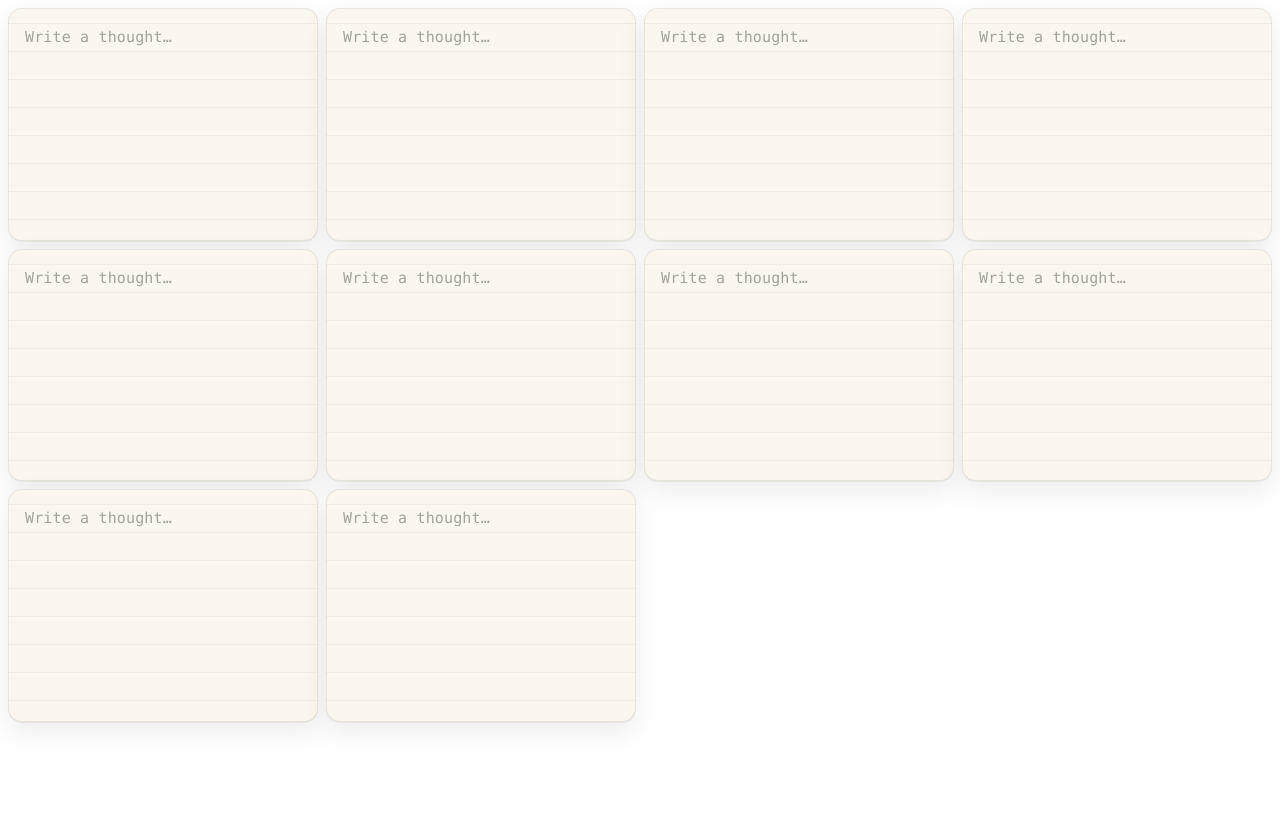
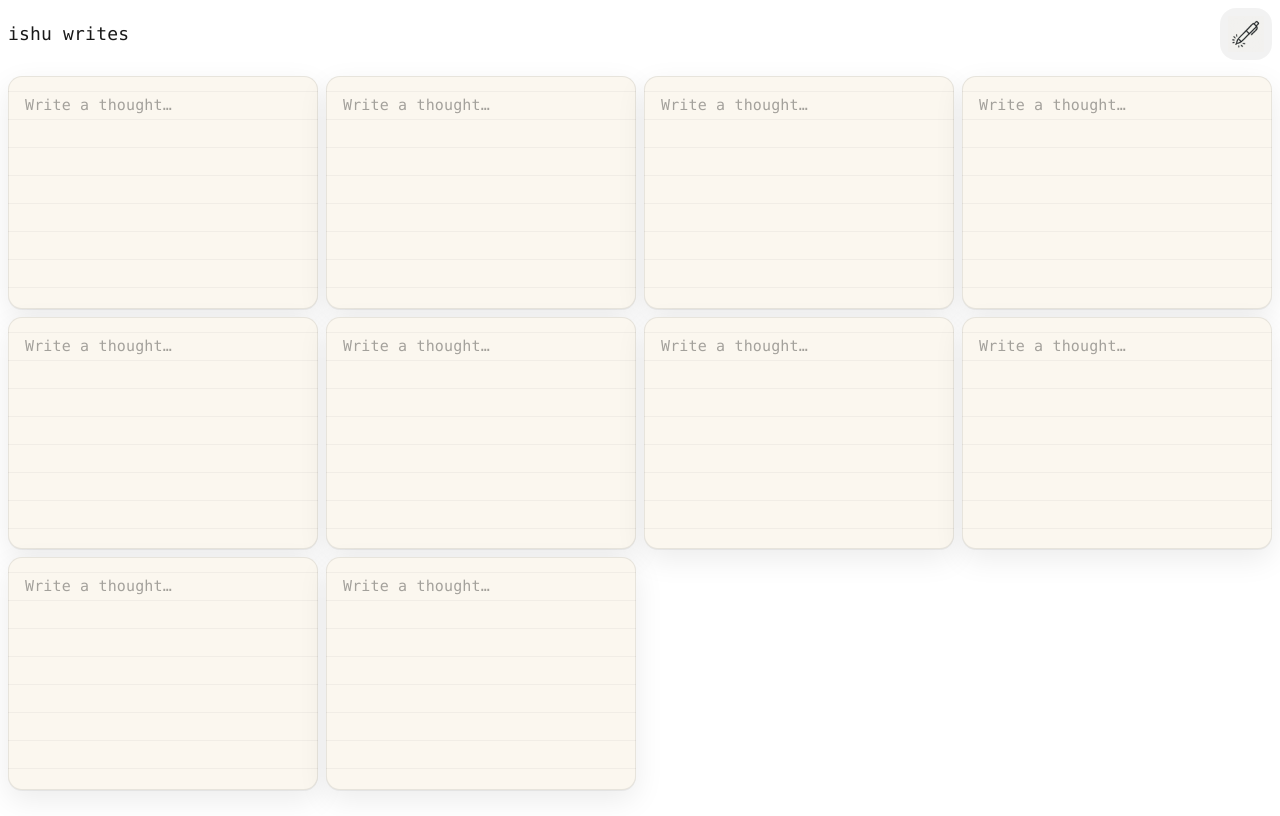
Before and after one commit to ishantgandhi/ishuwrites, a Next.js app: page / in a window 1280 px wide. Built offline with nearby package versions, Linux system fonts and the light colour scheme.

Commit message:
Remove CustomCursor component and replace ImageGallery with ThoughtBoard in Home component

```diff
--- a/src/app/layout.tsx
+++ b/src/app/layout.tsx
@@ -1,6 +1,5 @@
 import type { Metadata } from "next";
 import { Inter } from "next/font/google";
-import CustomCursor from "@/components/CustomCursor";
 import "./globals.css";
 
 const inter = Inter({ subsets: ["latin"] });
@@ -45,7 +44,6 @@ export default function RootLayout({
   return (
     <html lang="en">
       <body className={inter.className}>
-        <CustomCursor />
         {children}
       </body>
     </html>
--- a/src/app/page.tsx
+++ b/src/app/page.tsx
@@ -1,13 +1,10 @@
-import ImageGallery from "@/components/ImageGallery";
-import { images } from "@/data/images";
+import ThoughtBoard from "@/components/ThoughtBoard";
 
 export default async function Home() {
   return (
     <div className="min-h-screen p-2">
       <div className="w-full min-h-screen">
-        <div className="flex flex-col gap-6">
-          <ImageGallery images={images} />
-        </div>
+        <ThoughtBoard initialCount={10} />
       </div>
     </div>
   );
--- a/src/components/CustomCursor.tsx
+++ /dev/null
@@ -1,29 +0,0 @@
-"use client";
-
-import { motion, useMotionValue, useSpring } from "framer-motion";
-import { useEffect } from "react";
-
-export default function CustomCursor() {
-  const x = useMotionValue(-100);
-  const y = useMotionValue(-100);
-
-  const sx = useSpring(x, { stiffness: 800, damping: 45, mass: 0.2 });
-  const sy = useSpring(y, { stiffness: 800, damping: 45, mass: 0.2 });
-
-  useEffect(() => {
-    const onMove = (e: MouseEvent) => {
-      x.set(e.clientX);
-      y.set(e.clientY);
-    };
-    window.addEventListener("mousemove", onMove, { passive: true });
-    return () => window.removeEventListener("mousemove", onMove);
-  }, [x, y]);
-
-  return (
-    <motion.div
-      aria-hidden="true"
-      className="pointer-events-none fixed left-0 top-0 z-50 h-3 w-3 -translate-x-1/2 -translate-y-1/2 rounded-full bg-black"
-      style={{ x: sx, y: sy }}
-    />
-  );
-}
--- a/src/components/ImageGallery.tsx
+++ b/src/components/ImageGallery.tsx
@@ -2,7 +2,6 @@
 
 type ImageData = {
   id: string;
-  name: string;
   createdTime: string;
   url: string;
 };
--- /dev/null
+++ b/src/components/ThoughtBoard.tsx
@@ -0,0 +1,47 @@
+"use client";
+
+import Image from "next/image";
+import { useMemo, useState } from "react";
+
+import ImageGallery from "@/components/ImageGallery";
+
+function makeId() {
+  if (typeof crypto !== "undefined" && "randomUUID" in crypto) return crypto.randomUUID();
+  return `${Date.now()}-${Math.random().toString(16).slice(2)}`;
+}
+
+export default function ThoughtBoard({ initialCount = 8 }: { initialCount?: number }) {
+  const [ids, setIds] = useState<string[]>(() =>
+    Array.from({ length: Math.max(0, initialCount) }, () => makeId()),
+  );
+
+  const cards = useMemo(
+    () =>
+      ids.map((id, idx) => ({
+        id,
+        name: `Card ${idx + 1}`,
+        createdTime: new Date().toISOString(),
+        url: "",
+      })),
+    [ids],
+  );
+
+  return (
+    <div className="flex flex-col gap-4">
+      <div className="flex items-center justify-between">
+        <div className="typewriter-input text-black/90 text-lg tracking-tight">ishu writes</div>
+        <button
+          type="button"
+          onClick={() => setIds((prev) => [...prev, makeId()])}
+          className="rounded-2xl bg-black/5 p-2"
+          aria-label="Add new card"
+          title="Add new card"
+        >
+          <Image src="/icon.svg" alt="App icon" width={36} height={36} />
+        </button>
+      </div>
+
+      <ImageGallery images={cards} />
+    </div>
+  );
+}
```
